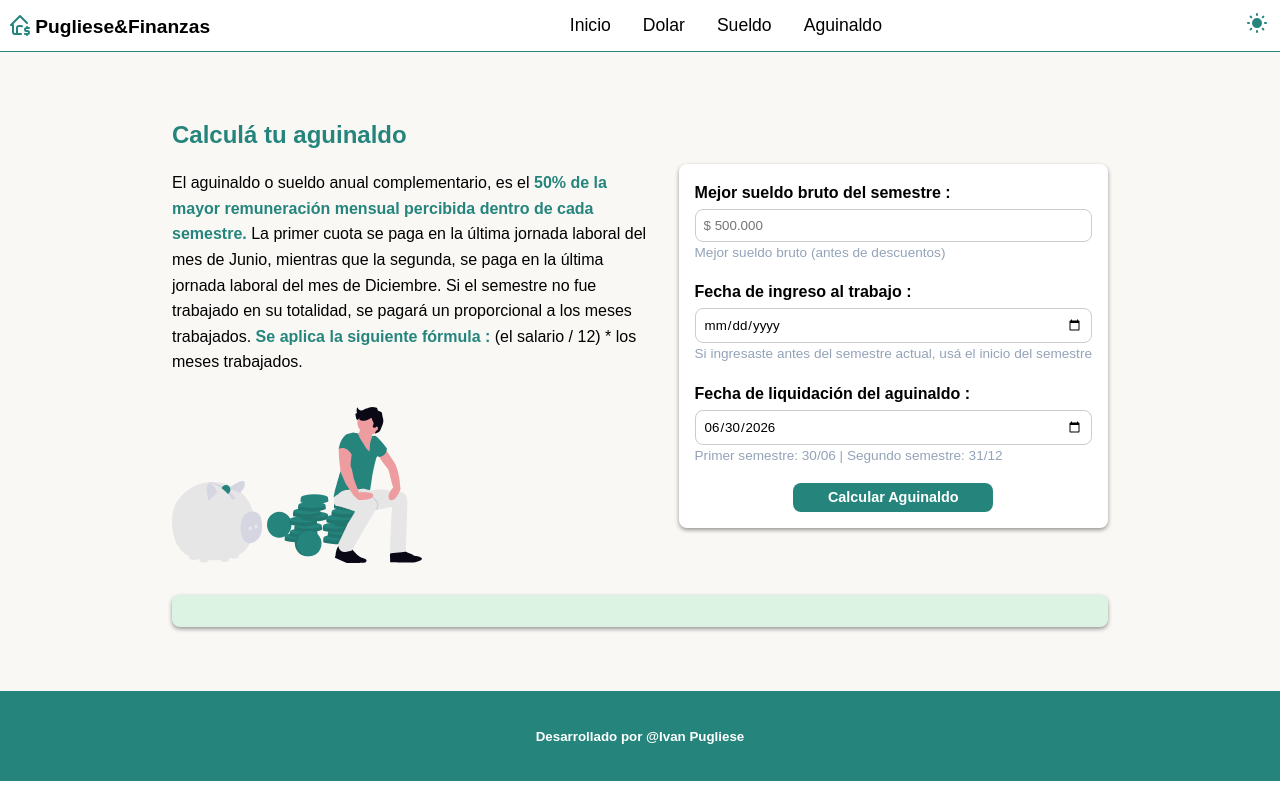
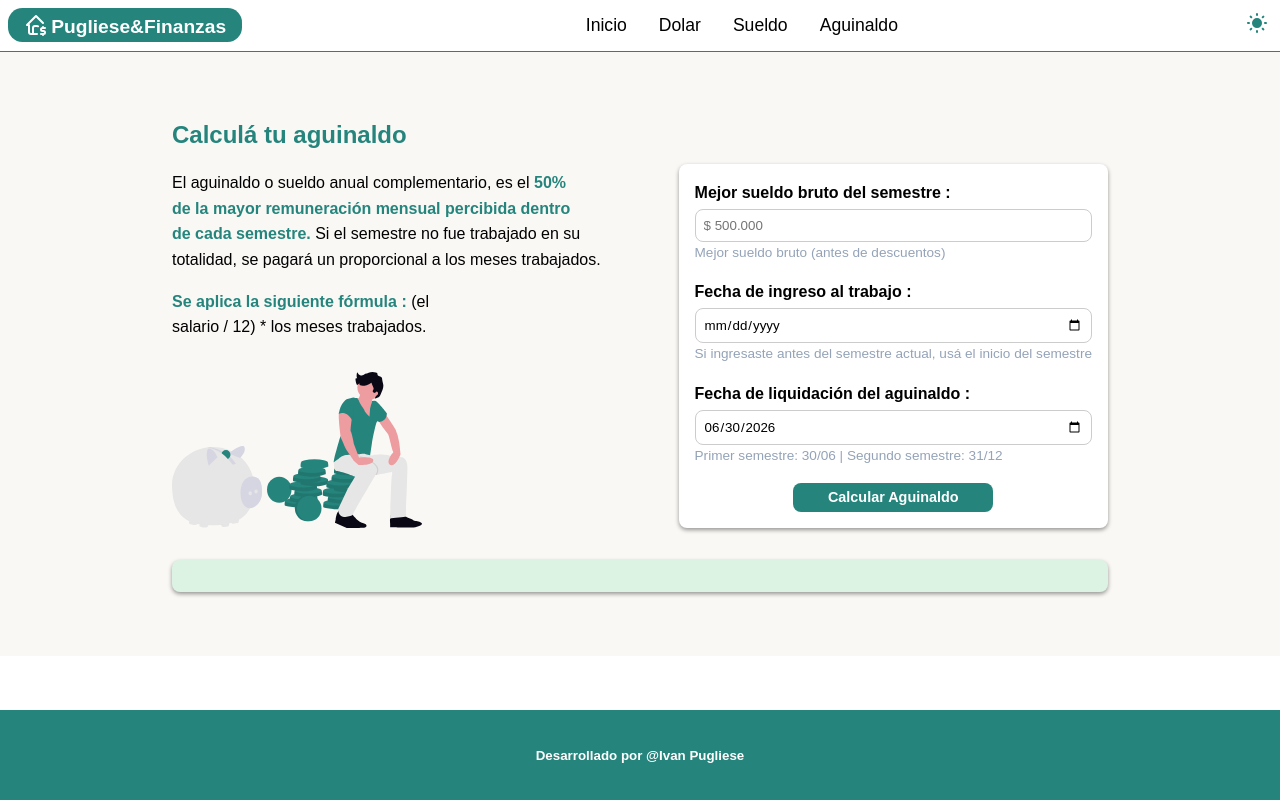
Before and after one commit to ivanpugliese1/app-aguinaldo-conversion, a website built with Vite: page src/pages/aguinaldo.html in a window 1280 px wide. Built offline with nearby package versions, Linux system fonts and the light colour scheme; a web font is replaced by a local one.

Commit message:
finalizando estilos de la página en general

```diff
--- a/src/pages/aguinaldo.html
+++ b/src/pages/aguinaldo.html
@@ -13,8 +13,9 @@
 <body>
   <header>
     <div class="header-logo">
-      <svg xmlns="http://www.w3.org/2000/svg" width="24" height="24" viewBox="0 0 24 24" fill="none"
-        stroke="currentColor" stroke-width="2" stroke-linecap="round" stroke-linejoin="round"
+      <a href="../../index.html">
+        <svg xmlns="http://www.w3.org/2000/svg" width="24" height="24" viewBox="0 0 24 24" fill="none" stroke="#ffffff"
+          stroke-width="2" stroke-linecap="round" stroke-linejoin="round"
           class="icon icon-tabler icons-tabler-outline icon-tabler-home-dollar">
           <path stroke="none" d="M0 0h24v24H0z" fill="none" />
           <path d="M19 10l-7 -7l-9 9h2v7a2 2 0 0 0 2 2h6" />
@@ -23,6 +24,7 @@
           <path d="M19 21v1m0 -8v1" />
         </svg>
         <span>Pugliese&Finanzas</span>
+      </a>
     </div>
 
     <nav>
@@ -84,17 +86,15 @@
           <div class="calculate-bonus-title">
             <h1>Calculá tu aguinaldo</h1>
             <p>El aguinaldo o sueldo anual complementario, es el <strong>50% de la mayor remuneración mensual percibida
-                dentro de
-                cada semestre. </strong>La primer cuota se paga en la última jornada laboral del mes de Junio, mientras
-              que
-              la
-              segunda, se paga en
-              la
-              última jornada laboral del mes de Diciembre.
-              Si el semestre no fue trabajado en su totalidad, se pagará un proporcional a los meses trabajados.
-              <strong>Se
+                dentro de cada semestre.</strong> Si el semestre no fue trabajado en su totalidad, se pagará un
+              proporcional a los meses trabajados.
+            </p>
+            <p>
+              <strong>
+                Se
                 aplica
-                la siguiente fórmula :</strong> (el salario / 12) * los meses trabajados.
+                la siguiente fórmula :
+              </strong> (el salario / 12) * los meses trabajados.
             </p>
             <img src="../images/aguinaldo-img.svg" alt="Imagen ilustrativa de calculadora de aguinaldo.">
           </div>
--- a/src/styles/base/reset.css
+++ b/src/styles/base/reset.css
@@ -49,6 +49,10 @@ strong {
   color: var(--primary);
 }
 
+footer {
+  margin-top: auto;
+}
+
 .width-page {
   max-width: 1000px;
   margin: 0 auto;
--- a/src/styles/components/header.css
+++ b/src/styles/components/header.css
@@ -12,6 +12,12 @@ header {
   border-bottom: 1px solid var(--primary);
 
   .header-logo {
+    padding: 0 1rem;
+    border-radius: 0.9rem;
+    background-color: var(--primary);
+    color: #ffffff;
+
+    a {
       display: flex;
       align-items: center;
       gap: 0.2rem;
@@ -24,6 +30,7 @@ header {
         font-size: 1.2rem;
         font-weight: bold;
         padding-top: 0.2rem;
+      }
     }
   }
 }
--- a/src/styles/pages/dolar.css
+++ b/src/styles/pages/dolar.css
@@ -1,5 +1,5 @@
 .seccion-bienvenida-pagina-dolar {
-  padding: 2rem 0;
+  padding-top: 2rem;
   background-color: #FAF8F5;
 
   .dolar-titulo {
--- a/src/styles/pages/sueldo.css
+++ b/src/styles/pages/sueldo.css
@@ -1,5 +1,5 @@
 .net-salary-calculator-section {
-  padding: 2rem 0;
+  padding-top: 2rem;
   background-color: #FAF8F5;
 
   >div {
@@ -20,7 +20,7 @@
 
         img {
           width: 250px;
-          margin-top: 1rem;
+          margin: 1.5rem 0;
         }
       }
 
```
Also changed, not shown: index.html (+5 -2 lines), src/pages/dolar.html (+5 -2 lines), src/pages/sueldo.html (+5 -2 lines). Lines whose indentation alone changed are shown as unchanged.
